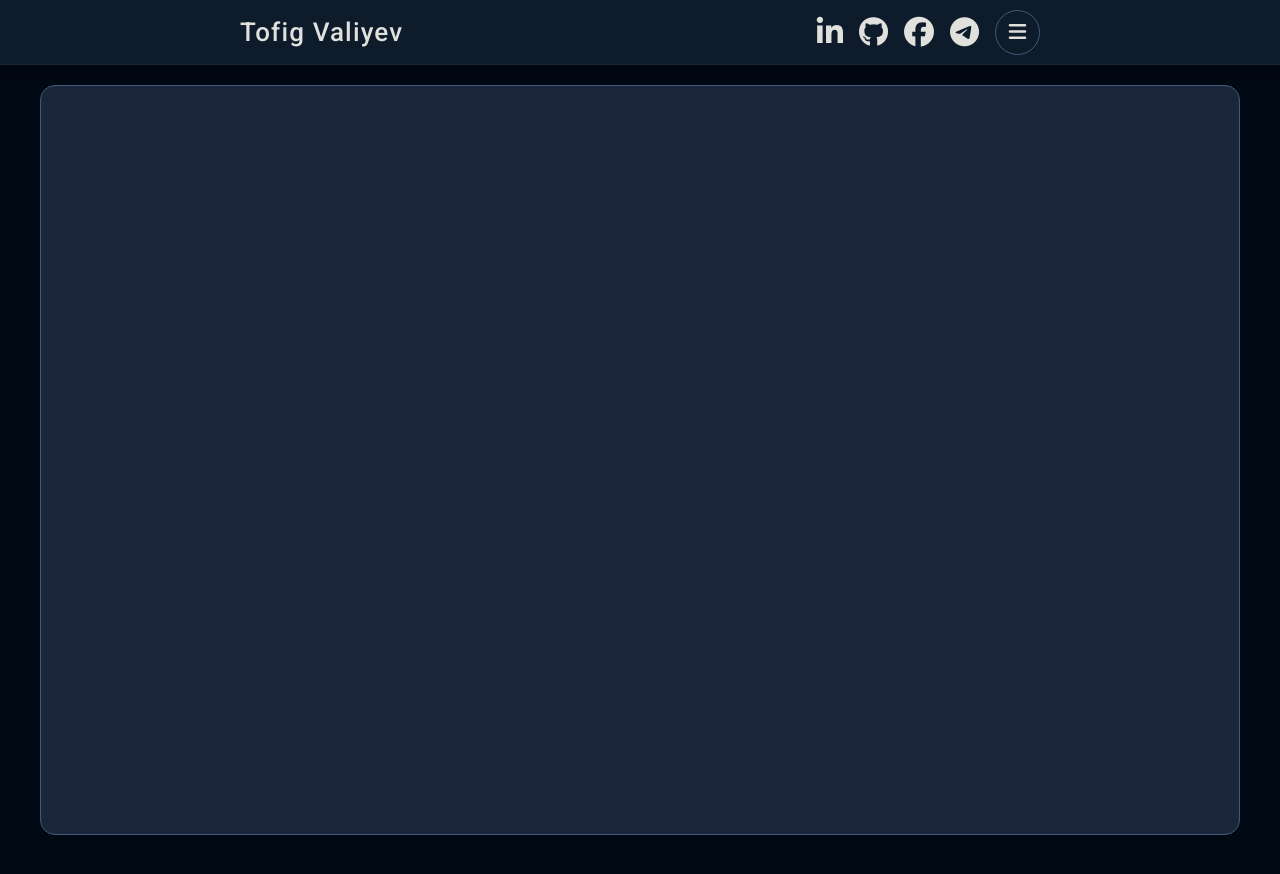
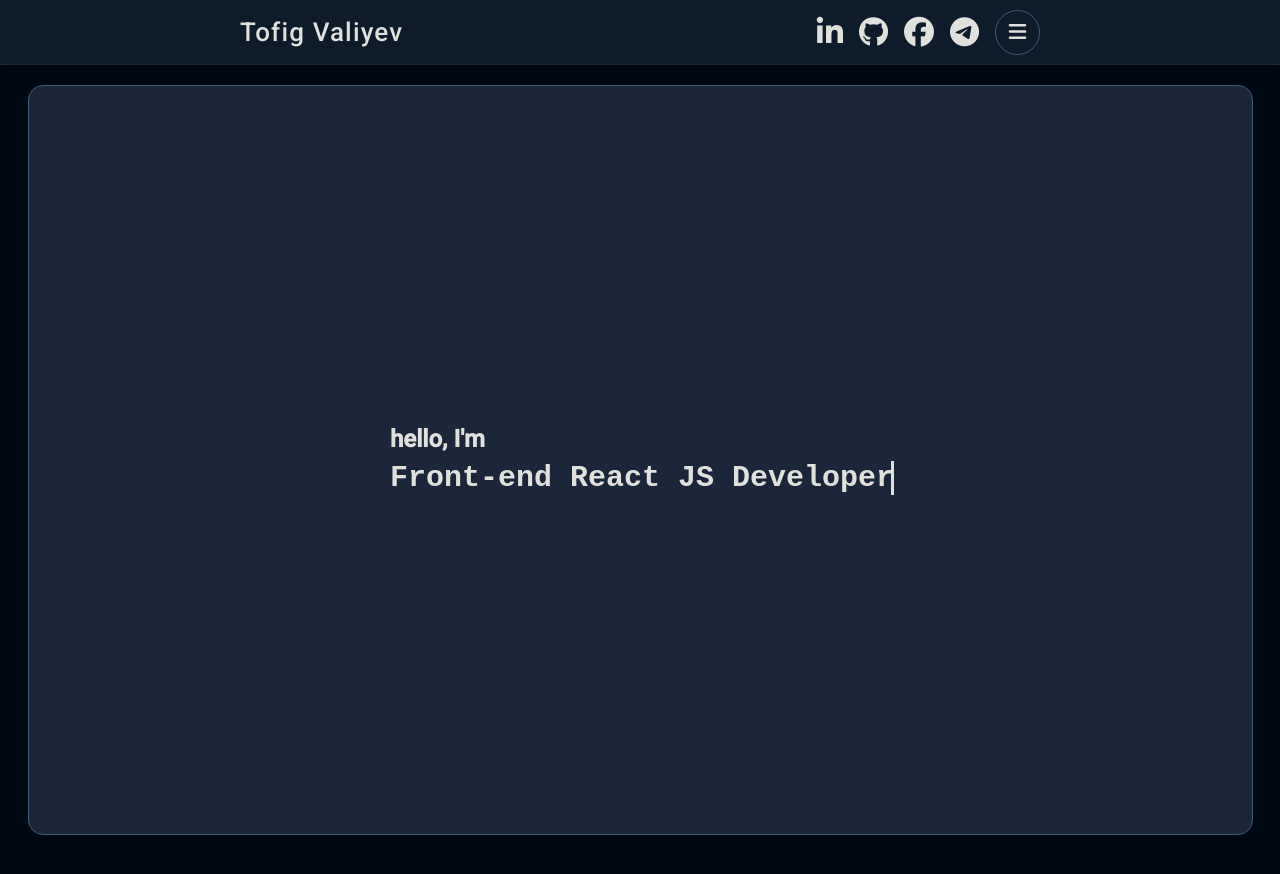
Before and after one commit to mayware/React-Portfolio, a React (Create React App) app: page / in a window 1280 px wide. Shown: the top 874 px of the page. Built offline with nearby package versions, Linux system fonts and the light colour scheme; the HTML template or start-up script is replaced by a standard one.

Commit message:
Added few more features

```diff
--- a/src/components/Home.jsx
+++ b/src/components/Home.jsx
@@ -4,7 +4,12 @@
     return (
         <div className="content">
             <div className="brief-card">
-
+                <div className="brief-card-info">
+                    <div className="brief-info-welcome-text">hello, I'm</div>
+                    <div className="typewriter">
+                        <div class="typed-out">Front-end React JS Developer</div>
+                    </div>
+                </div>
             </div>
         </div>
     );
--- a/src/styles/home.css
+++ b/src/styles/home.css
@@ -1,7 +1,58 @@
 .brief-card {
+    display: flex;
+    align-items: center;
+    justify-content: center;
     height: 750px;
-    width: 1200px;
+    width: 1225px;
     border: 1px solid #415a77;
     border-radius: 15px;
     background: #1b263b;
 }
+
+.brief-card-info {
+    display: flex;
+    align-items: center;
+    justify-content: center;
+    flex-direction: column;
+    height: 350px;
+    width: 500px;
+    /* border: 1px solid #fff; */
+}
+
+.brief-info-welcome-text {
+    width: 100%;
+    margin-bottom: .5rem;
+    font-size: 24px;
+    font-weight: 700;
+    color: #e0e1dd;
+}
+
+.typewriter {
+    display: inline-block;
+    width: 100%;
+}
+
+.typed-out {
+    width: 28ch;
+    animation: typing 2s steps(22), blink .9s step-end infinite alternate;
+    white-space: nowrap;
+    overflow: hidden;
+    border-right: 3px solid;
+    font-family: monospace;
+    font-size: 2em;
+    font-size: 30px;
+    font-weight: 700;
+    color: #e0e1dd;
+}
+
+@keyframes typing {
+    from {
+        width: 0
+    }
+}
+
+@keyframes blink {
+    50% {
+        border-color: transparent
+    }
+}
```
